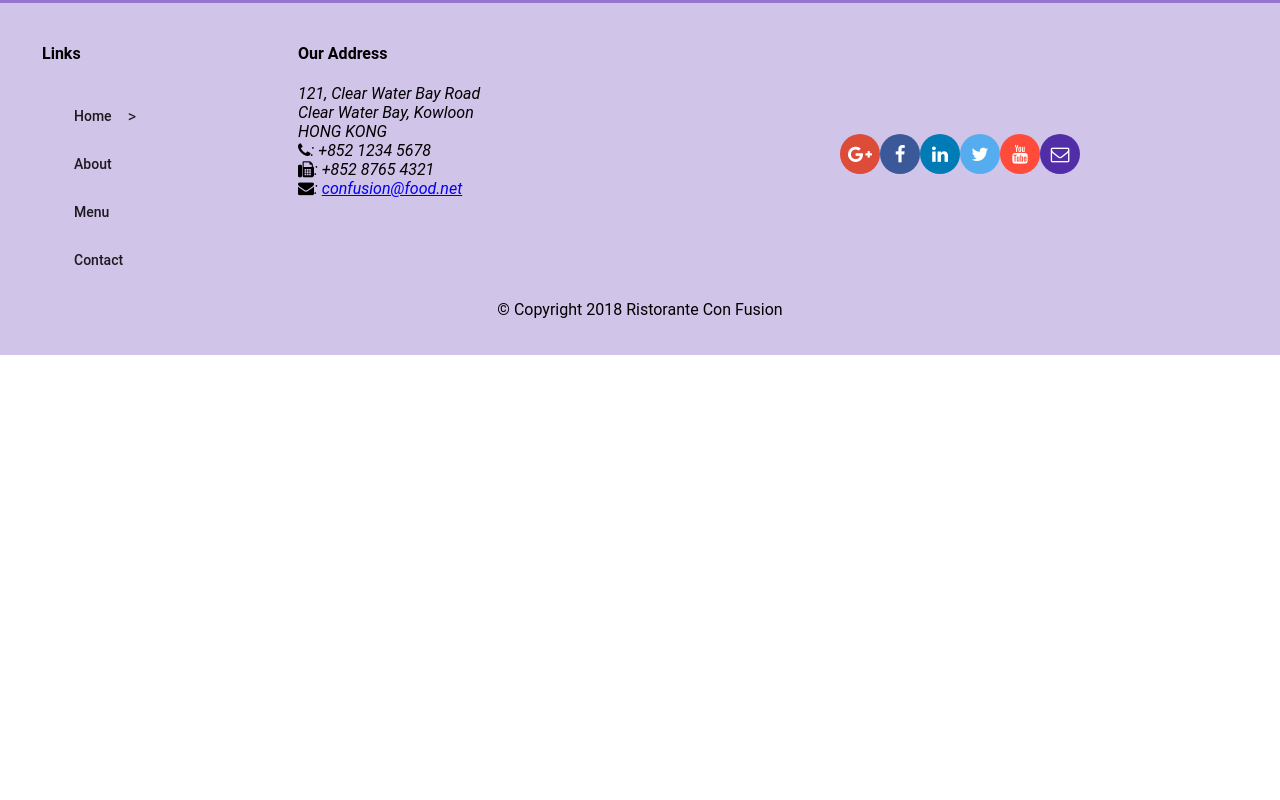
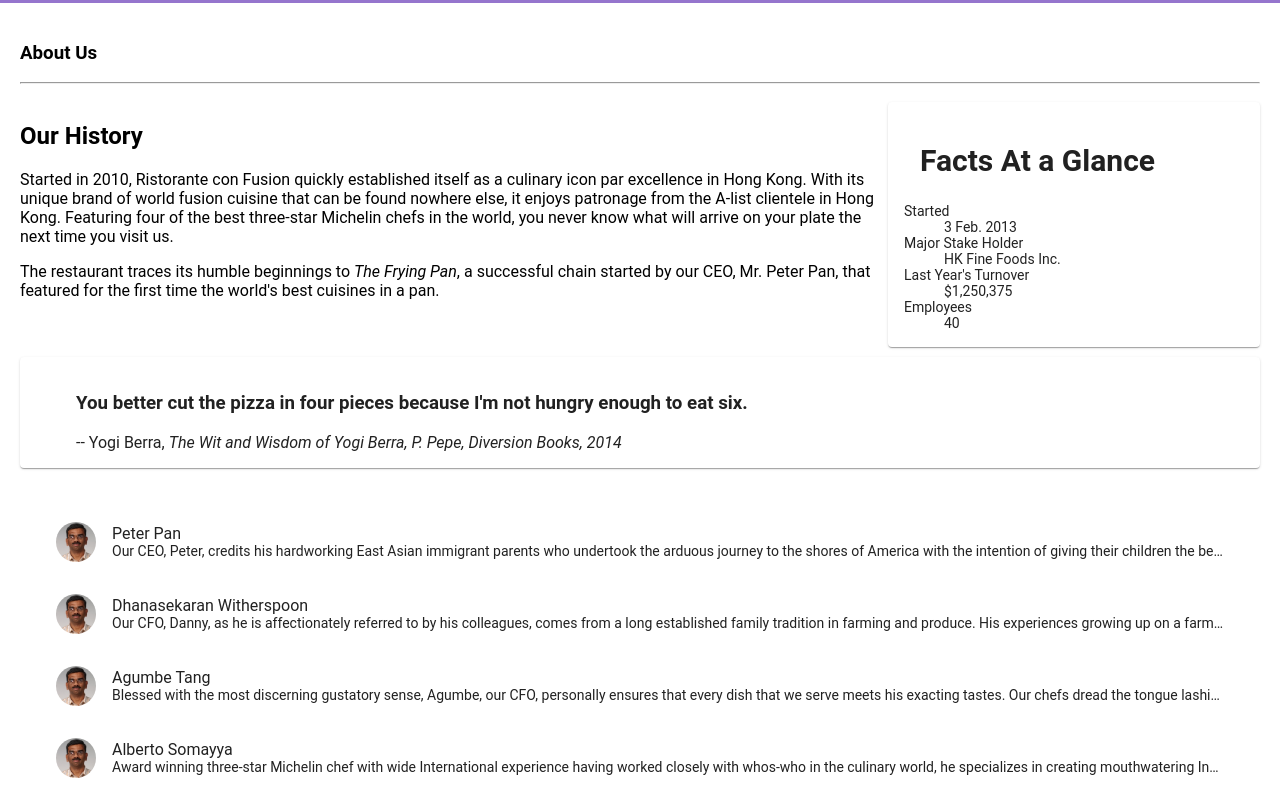
Before and after one commit to patagan/Angular, an Angular app: page /about in a window 1280 px wide. Before the commit this address led to /. Shown: the part 400-1200 px from the top of the page. Before the commit the page ends 800 px from the top, so only its background shows below. Built offline with nearby package versions, Linux system fonts and the light colour scheme.

Commit message:
Angular assignment 2

```diff
--- a/src/app/about/about.component.html
+++ b/src/app/about/about.component.html
@@ -1,3 +1,58 @@
-<p>
-  about works!
-</p>
+<div class="container"
+  fxLayout="column"
+  fxLayoutGap="10px">
+
+  <div fxFlex>
+    <div>
+        <h3>About Us</h3>
+        <hr>
+    </div>
+  </div>
+
+  <div fxFlex>
+    <div fxLayout="column" fxLayout.gt-sm="row">
+      <div fxFlex="70">
+        <h2>Our History</h2>
+        <p>Started in 2010, Ristorante con Fusion quickly established itself as a culinary icon par excellence in Hong Kong. With its unique brand of world fusion cuisine that can be found nowhere else, it enjoys patronage from the A-list clientele in Hong Kong.  Featuring four of the best three-star Michelin chefs in the world, you never know what will arrive on your plate the next time you visit us.</p>
+        <p>The restaurant traces its humble beginnings to <em>The Frying Pan</em>, a successful chain started by our CEO, Mr. Peter Pan, that featured for the first time the world's best cuisines in a pan.</p>
+      </div>
+      <div fxFlex="30">
+        <mat-card>
+          <mat-card-header>
+            <mat-card-title>
+            <h2>Facts At a Glance</h2>
+            </mat-card-title>
+          </mat-card-header>
+          <mat-card-content>
+            <dl>
+              <dt>Started</dt>
+              <dd>3 Feb. 2013</dd>
+              <dt>Major Stake Holder</dt>
+              <dd>HK Fine Foods Inc.</dd>
+              <dt>Last Year's Turnover</dt>
+              <dd>$1,250,375</dd>
+              <dt>Employees</dt>
+              <dd>40</dd>
+            </dl>
+          </mat-card-content>
+        </mat-card>
+      </div>
+    </div>
+  </div>
+
+  <div fxFlex>
+    <mat-card>
+      <blockquote>
+        <h3>You better cut the pizza in four pieces because
+            I'm not hungry enough to eat six.</h3>
+        <footer>-- Yogi Berra,
+          <cite>The Wit and Wisdom of Yogi Berra,
+            P. Pepe, Diversion Books, 2014</cite>
+        </footer>
+      </blockquote>
+    </mat-card>
+  </div>
+
+
+  <app-leaderdetail fxFlex="40"></app-leaderdetail>
+</div>
--- a/src/app/app-routing/routes.ts
+++ b/src/app/app-routing/routes.ts
@@ -9,6 +9,7 @@ import { ContactComponent } from '../contact/contact.component';
 export const routes: Routes = [
   { path: 'home',  component: HomeComponent },
   { path: 'menu',     component: MenuComponent },
+  { path: 'about',     component: AboutComponent },
   { path: 'contactus',     component: ContactComponent },
   { path: 'dishdetail/:id',     component: DishdetailComponent },
   { path: '', redirectTo: '/home', pathMatch: 'full' }
--- a/src/app/home/home.component.html
+++ b/src/app/home/home.component.html
@@ -33,4 +33,18 @@
   </mat-card-content>
 </mat-card>
 
+<mat-card *ngIf="leader" fxFlex>
+    <mat-card-header>
+      <div mat-card-avatar></div>
+      <mat-card-title>
+        <h3>{{leader.name | uppercase}}</h3>
+      </mat-card-title>
+    </mat-card-header>
+    <img mat-card-image src={{leader.image}} alt={{leader.name}}>
+    <mat-card-content>
+      <p>{{leader.description}}
+      </p>
+    </mat-card-content>
+  </mat-card>
+
 </div>
--- a/src/app/home/home.component.ts
+++ b/src/app/home/home.component.ts
@@ -4,6 +4,8 @@ import { Dish } from '../shared/dish';
 import { DishService } from '../services/dish.service';
 import { Promotion } from '../shared/promotion';
 import { PromotionService } from '../services/promotion.service';
+import { Leader } from '../shared/leader';
+import { LeaderService } from '../services/leader.service';
 
 @Component({
   selector: 'app-home',
@@ -14,13 +16,16 @@ export class HomeComponent implements OnInit {
 
   dish: Dish;
   promotion: Promotion;
+  leader: Leader;
 
   constructor(private dishservice: DishService,
-    private promotionservice: PromotionService) { }
+    private promotionservice: PromotionService,
+    private leaderservice: LeaderService) { }
 
   ngOnInit() {
     this.dish = this.dishservice.getFeaturedDish();
     this.promotion = this.promotionservice.getFeaturedPromotion();
+    this.leader = this.leaderservice.getFeaturedLeader();
   }
 
 }
--- /dev/null
+++ b/src/app/leaderdetail/leaderdetail.component.html
@@ -0,0 +1,14 @@
+<div class="container"
+  fxLayout="column"
+  fxLayoutGap="10px">
+
+  <mat-list fxFlex>
+    <mat-list-item *ngFor="let leader of leaders">
+      <img matListAvatar src={{leader.image}} alt={{leader.name}}>
+      <h1 matLine>{{leader.name}}</h1>
+      <p matLine>
+        <span>{{leader.description}}</span>
+      </p>
+    </mat-list-item>
+  </mat-list>
+</div>
--- /dev/null
+++ b/src/app/leaderdetail/leaderdetail.component.ts
@@ -0,0 +1,23 @@
+import { Component, OnInit } from '@angular/core';
+
+import { Leader } from '../shared/Leader';
+import { LeaderService } from '../services/leader.service';
+
+@Component({
+  selector: 'app-leaderdetail',
+  templateUrl: './leaderdetail.component.html',
+  styleUrls: ['./leaderdetail.component.scss']
+})
+export class LeaderdetailComponent implements OnInit {
+
+  leaders: Leader[];
+
+
+
+  constructor(private leaderService: LeaderService) { }
+
+  ngOnInit() {
+    this.leaders = this.leaderService.getLeaders();
+  }
+
+}
--- /dev/null
+++ b/src/app/services/leader.service.ts
@@ -0,0 +1,25 @@
+import { Injectable } from '@angular/core';
+
+import { Leader } from '../shared/Leader';
+import { LEADERS } from '../shared/leaders';
+
+@Injectable({
+  providedIn: 'root'
+})
+export class LeaderService {
+
+  constructor() { }
+
+  getLeaders(): Leader[] {
+    return LEADERS;
+  }
+
+  getLeader(id: string): Leader {
+    return LEADERS.filter((lead) => (lead.id === id))[0];
+  }
+
+  getFeaturedLeader(): Leader {
+    return LEADERS.filter((lead) => lead.featured)[0];
+  }
+
+}
--- /dev/null
+++ b/src/app/shared/leader.ts
@@ -0,0 +1,9 @@
+export class Leader {
+  id: string;
+  name: string;
+  image: string;
+  designation: string;
+  abbr: string;
+  featured: boolean;
+  description: string;
+}
--- /dev/null
+++ b/src/app/shared/leaders.ts
@@ -0,0 +1,44 @@
+import { Leader } from './leader';
+
+export const LEADERS: Leader[] = [
+  {
+    id: '0',
+    name: 'Peter Pan',
+    image: '/assets/images/alberto.png',
+    designation: 'Chief Epicurious Officer',
+    abbr: 'CEO',
+    featured: false,
+    // tslint:disable-next-line:max-line-length
+    description: 'Our CEO, Peter, credits his hardworking East Asian immigrant parents who undertook the arduous journey to the shores of America with the intention of giving their children the best future. His mother\'s wizardy in the kitchen whipping up the tastiest dishes with whatever is available inexpensively at the supermarket, was his first inspiration to create the fusion cuisines for which The Frying Pan became well known. He brings his zeal for fusion cuisines to this restaurant, pioneering cross-cultural culinary connections.'
+  },
+  {
+    id: '1',
+    name: 'Dhanasekaran Witherspoon',
+    image: '/assets/images/alberto.png',
+    designation: 'Chief Food Officer',
+    abbr: 'CFO',
+    featured: false,
+    // tslint:disable-next-line:max-line-length
+    description: 'Our CFO, Danny, as he is affectionately referred to by his colleagues, comes from a long established family tradition in farming and produce. His experiences growing up on a farm in the Australian outback gave him great appreciation for varieties of food sources. As he puts it in his own words, Everything that runs, wins, and everything that stays, pays!'
+  },
+  {
+    id: '2',
+    name: 'Agumbe Tang',
+    image: '/assets/images/alberto.png',
+    designation: 'Chief Taste Officer',
+    abbr: 'CTO',
+    featured: false,
+    // tslint:disable-next-line:max-line-length
+    description: 'Blessed with the most discerning gustatory sense, Agumbe, our CFO, personally ensures that every dish that we serve meets his exacting tastes. Our chefs dread the tongue lashing that ensues if their dish does not meet his exacting standards. He lives by his motto, You click only if you survive my lick.'
+  },
+  {
+    id: '3',
+    name: 'Alberto Somayya',
+    image: '/assets/images/alberto.png',
+    designation: 'Executive Chef',
+    abbr: 'EC',
+    featured: true,
+    // tslint:disable-next-line:max-line-length
+    description: 'Award winning three-star Michelin chef with wide International experience having worked closely with whos-who in the culinary world, he specializes in creating mouthwatering Indo-Italian fusion experiences. He says, Put together the cuisines from the two craziest cultures, and you get a winning hit! Amma Mia!'
+  }
+];
```
Also changed, not shown: src/app/app.module.ts (+12 -8 lines), src/app/leaderdetail/leaderdetail.component.scss (added), 2 other files (tests, documents, lock files or other folders).
